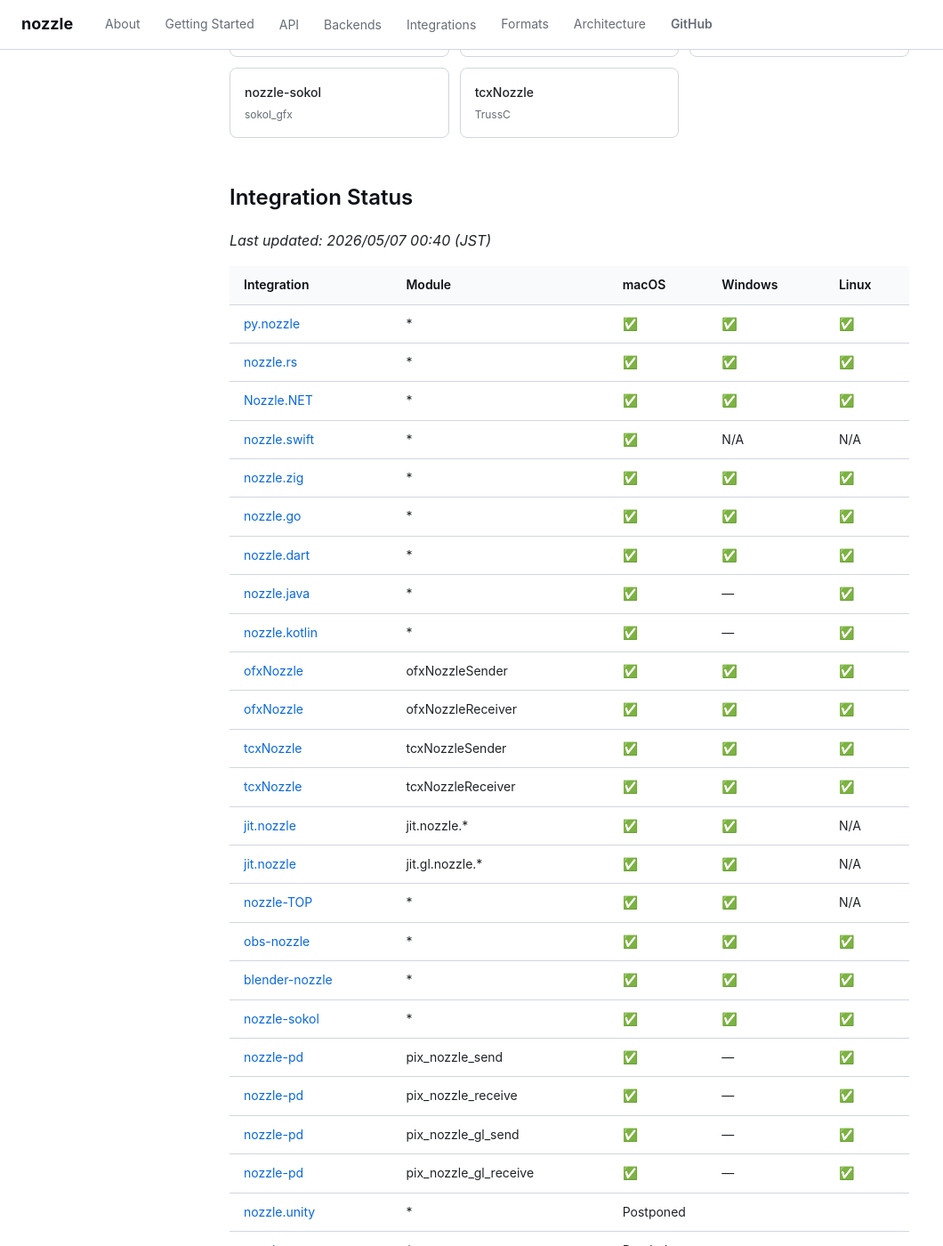
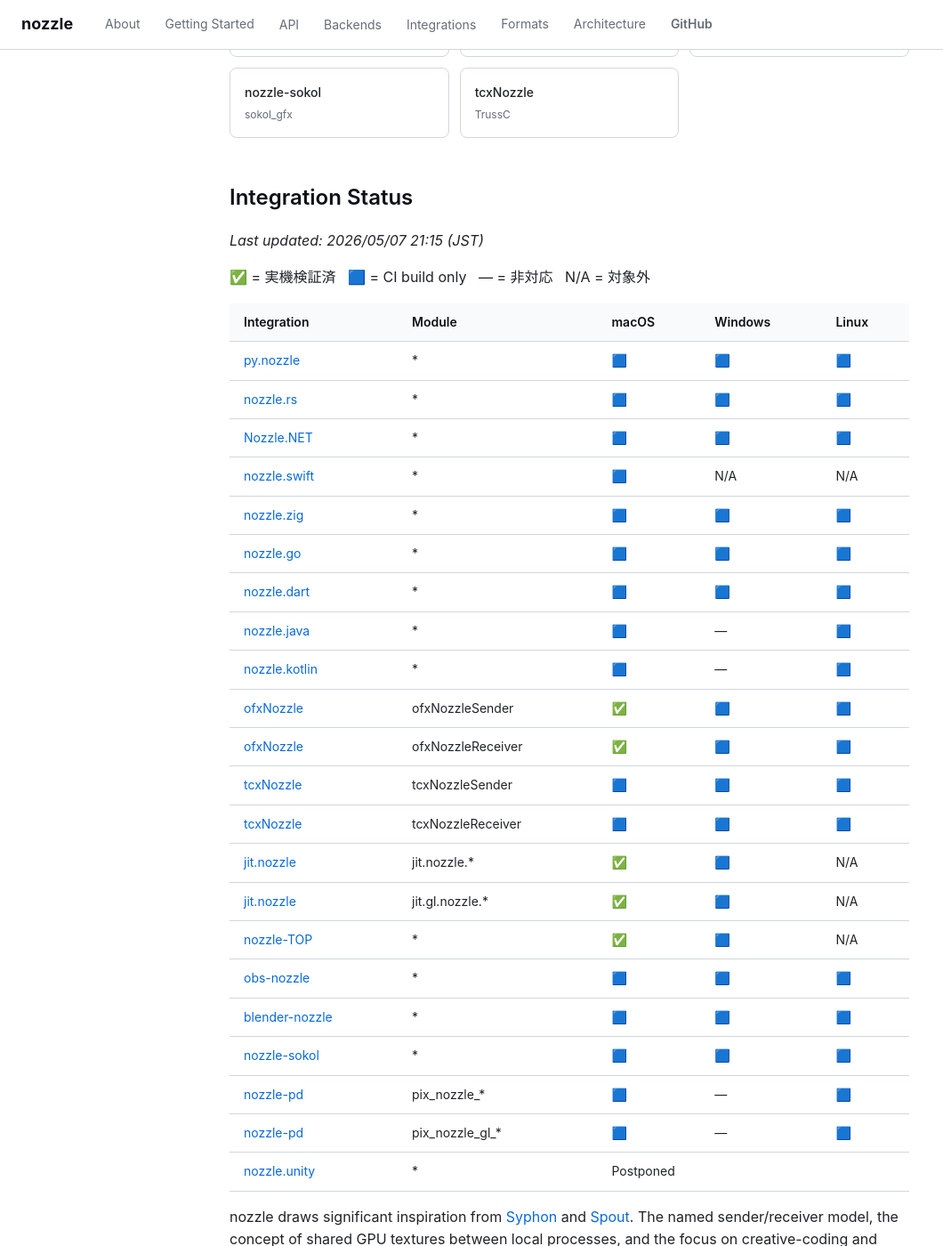
Before and after one commit to nozzle-io/.github, a Jekyll site: the page built from index.md, in a window 1280 px wide and 1400 px high, scrolled down 2179 px. Shown: the whole window at 89% size, without its empty margins (0-1060 px from the left). Built offline with Jekyll 4.4.1, drawn with Linux system fonts in a browser that asks for light colours.

Commit message:
fix: correct Integration Status — only real-verified items get ✅

```diff
--- a/index.md
+++ b/index.md
@@ -118,38 +118,36 @@ auto info = frame.info();
 
 <h2>Integration Status</h2>
 
-<p><em>Last updated: 2026/05/07 00:40 (JST)</em></p>
+<p><em>Last updated: 2026/05/07 21:15 (JST)</em></p>
+<p>✅ = 実機検証済 &nbsp; 🟦 = CI build only &nbsp; — = 非対応 &nbsp; N/A = 対象外</p>
 
 <table>
   <thead>
     <tr><th>Integration</th><th>Module</th><th>macOS</th><th>Windows</th><th>Linux</th></tr>
   </thead>
   <tbody>
-    <tr><td><a href="https://github.com/nozzle-io/py.nozzle">py.nozzle</a></td><td>*</td><td>✅</td><td>✅</td><td>✅</td></tr>
-    <tr><td><a href="https://github.com/nozzle-io/nozzle.rs">nozzle.rs</a></td><td>*</td><td>✅</td><td>✅</td><td>✅</td></tr>
-    <tr><td><a href="https://github.com/nozzle-io/Nozzle.NET">Nozzle.NET</a></td><td>*</td><td>✅</td><td>✅</td><td>✅</td></tr>
-    <tr><td><a href="https://github.com/nozzle-io/nozzle.swift">nozzle.swift</a></td><td>*</td><td>✅</td><td>N/A</td><td>N/A</td></tr>
-    <tr><td><a href="https://github.com/nozzle-io/nozzle.zig">nozzle.zig</a></td><td>*</td><td>✅</td><td>✅</td><td>✅</td></tr>
-    <tr><td><a href="https://github.com/nozzle-io/nozzle.go">nozzle.go</a></td><td>*</td><td>✅</td><td>✅</td><td>✅</td></tr>
-    <tr><td><a href="https://github.com/nozzle-io/nozzle.dart">nozzle.dart</a></td><td>*</td><td>✅</td><td>✅</td><td>✅</td></tr>
-    <tr><td><a href="https://github.com/nozzle-io/nozzle.java">nozzle.java</a></td><td>*</td><td>✅</td><td>—</td><td>✅</td></tr>
-    <tr><td><a href="https://github.com/nozzle-io/nozzle.kotlin">nozzle.kotlin</a></td><td>*</td><td>✅</td><td>—</td><td>✅</td></tr>
-    <tr><td><a href="https://github.com/nozzle-io/ofxNozzle">ofxNozzle</a></td><td>ofxNozzleSender</td><td>✅</td><td>✅</td><td>✅</td></tr>
-    <tr><td><a href="https://github.com/nozzle-io/ofxNozzle">ofxNozzle</a></td><td>ofxNozzleReceiver</td><td>✅</td><td>✅</td><td>✅</td></tr>
-    <tr><td><a href="https://github.com/nozzle-io/tcxNozzle">tcxNozzle</a></td><td>tcxNozzleSender</td><td>✅</td><td>✅</td><td>✅</td></tr>
-    <tr><td><a href="https://github.com/nozzle-io/tcxNozzle">tcxNozzle</a></td><td>tcxNozzleReceiver</td><td>✅</td><td>✅</td><td>✅</td></tr>
-    <tr><td><a href="https://github.com/nozzle-io/jit.nozzle">jit.nozzle</a></td><td>jit.nozzle.*</td><td>✅</td><td>✅</td><td>N/A</td></tr>
-    <tr><td><a href="https://github.com/nozzle-io/jit.nozzle">jit.nozzle</a></td><td>jit.gl.nozzle.*</td><td>✅</td><td>✅</td><td>N/A</td></tr>
-    <tr><td><a href="https://github.com/nozzle-io/nozzle-TOP">nozzle-TOP</a></td><td>*</td><td>✅</td><td>✅</td><td>N/A</td></tr>
-    <tr><td><a href="https://github.com/nozzle-io/obs-nozzle">obs-nozzle</a></td><td>*</td><td>✅</td><td>✅</td><td>✅</td></tr>
-    <tr><td><a href="https://github.com/nozzle-io/blender-nozzle">blender-nozzle</a></td><td>*</td><td>✅</td><td>✅</td><td>✅</td></tr>
-    <tr><td><a href="https://github.com/nozzle-io/nozzle-sokol">nozzle-sokol</a></td><td>*</td><td>✅</td><td>✅</td><td>✅</td></tr>
-    <tr><td><a href="https://github.com/nozzle-io/nozzle-pd">nozzle-pd</a></td><td>pix_nozzle_send</td><td>✅</td><td>—</td><td>✅</td></tr>
-    <tr><td><a href="https://github.com/nozzle-io/nozzle-pd">nozzle-pd</a></td><td>pix_nozzle_receive</td><td>✅</td><td>—</td><td>✅</td></tr>
-    <tr><td><a href="https://github.com/nozzle-io/nozzle-pd">nozzle-pd</a></td><td>pix_nozzle_gl_send</td><td>✅</td><td>—</td><td>✅</td></tr>
-    <tr><td><a href="https://github.com/nozzle-io/nozzle-pd">nozzle-pd</a></td><td>pix_nozzle_gl_receive</td><td>✅</td><td>—</td><td>✅</td></tr>
+    <tr><td><a href="https://github.com/nozzle-io/py.nozzle">py.nozzle</a></td><td>*</td><td>🟦</td><td>🟦</td><td>🟦</td></tr>
+    <tr><td><a href="https://github.com/nozzle-io/nozzle.rs">nozzle.rs</a></td><td>*</td><td>🟦</td><td>🟦</td><td>🟦</td></tr>
+    <tr><td><a href="https://github.com/nozzle-io/Nozzle.NET">Nozzle.NET</a></td><td>*</td><td>🟦</td><td>🟦</td><td>🟦</td></tr>
+    <tr><td><a href="https://github.com/nozzle-io/nozzle.swift">nozzle.swift</a></td><td>*</td><td>🟦</td><td>N/A</td><td>N/A</td></tr>
+    <tr><td><a href="https://github.com/nozzle-io/nozzle.zig">nozzle.zig</a></td><td>*</td><td>🟦</td><td>🟦</td><td>🟦</td></tr>
+    <tr><td><a href="https://github.com/nozzle-io/nozzle.go">nozzle.go</a></td><td>*</td><td>🟦</td><td>🟦</td><td>🟦</td></tr>
+    <tr><td><a href="https://github.com/nozzle-io/nozzle.dart">nozzle.dart</a></td><td>*</td><td>🟦</td><td>🟦</td><td>🟦</td></tr>
+    <tr><td><a href="https://github.com/nozzle-io/nozzle.java">nozzle.java</a></td><td>*</td><td>🟦</td><td>—</td><td>🟦</td></tr>
+    <tr><td><a href="https://github.com/nozzle-io/nozzle.kotlin">nozzle.kotlin</a></td><td>*</td><td>🟦</td><td>—</td><td>🟦</td></tr>
+    <tr><td><a href="https://github.com/nozzle-io/ofxNozzle">ofxNozzle</a></td><td>ofxNozzleSender</td><td>✅</td><td>🟦</td><td>🟦</td></tr>
+    <tr><td><a href="https://github.com/nozzle-io/ofxNozzle">ofxNozzle</a></td><td>ofxNozzleReceiver</td><td>✅</td><td>🟦</td><td>🟦</td></tr>
+    <tr><td><a href="https://github.com/nozzle-io/tcxNozzle">tcxNozzle</a></td><td>tcxNozzleSender</td><td>🟦</td><td>🟦</td><td>🟦</td></tr>
+    <tr><td><a href="https://github.com/nozzle-io/tcxNozzle">tcxNozzle</a></td><td>tcxNozzleReceiver</td><td>🟦</td><td>🟦</td><td>🟦</td></tr>
+    <tr><td><a href="https://github.com/nozzle-io/jit.nozzle">jit.nozzle</a></td><td>jit.nozzle.*</td><td>✅</td><td>🟦</td><td>N/A</td></tr>
+    <tr><td><a href="https://github.com/nozzle-io/jit.nozzle">jit.nozzle</a></td><td>jit.gl.nozzle.*</td><td>✅</td><td>🟦</td><td>N/A</td></tr>
+    <tr><td><a href="https://github.com/nozzle-io/nozzle-TOP">nozzle-TOP</a></td><td>*</td><td>✅</td><td>🟦</td><td>N/A</td></tr>
+    <tr><td><a href="https://github.com/nozzle-io/obs-nozzle">obs-nozzle</a></td><td>*</td><td>🟦</td><td>🟦</td><td>🟦</td></tr>
+    <tr><td><a href="https://github.com/nozzle-io/blender-nozzle">blender-nozzle</a></td><td>*</td><td>🟦</td><td>🟦</td><td>🟦</td></tr>
+    <tr><td><a href="https://github.com/nozzle-io/nozzle-sokol">nozzle-sokol</a></td><td>*</td><td>🟦</td><td>🟦</td><td>🟦</td></tr>
+    <tr><td><a href="https://github.com/nozzle-io/nozzle-pd">nozzle-pd</a></td><td>pix_nozzle_*</td><td>🟦</td><td>—</td><td>🟦</td></tr>
+    <tr><td><a href="https://github.com/nozzle-io/nozzle-pd">nozzle-pd</a></td><td>pix_nozzle_gl_*</td><td>🟦</td><td>—</td><td>🟦</td></tr>
     <tr><td><a href="https://github.com/nozzle-io/nozzle.unity">nozzle.unity</a></td><td>*</td><td colspan="3">Postponed</td></tr>
-    <tr><td><a href="https://github.com/nozzle-io/nozzle.wasm">nozzle.wasm</a></td><td>*</td><td colspan="3">Pended</td></tr>
   </tbody>
 </table>
 
```
